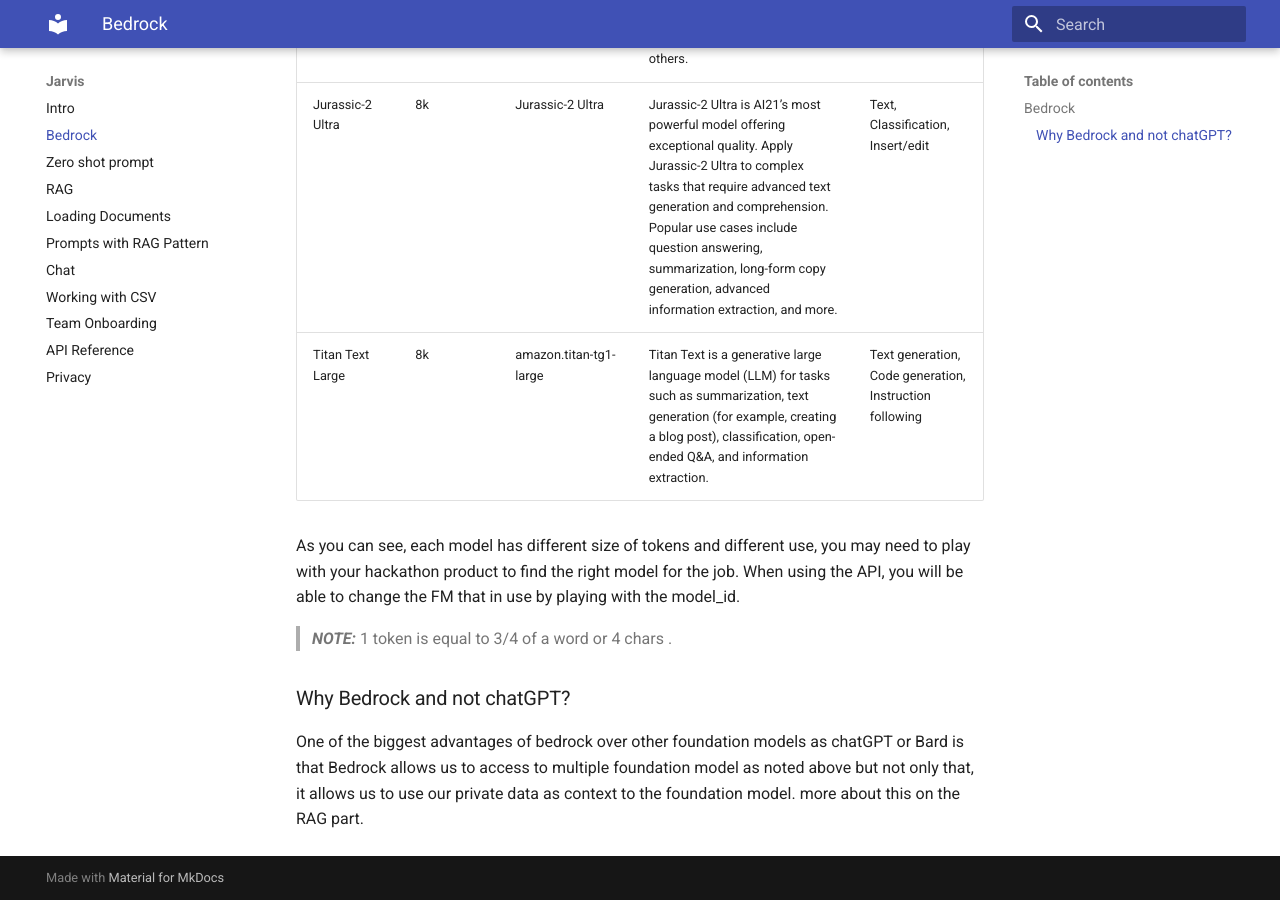
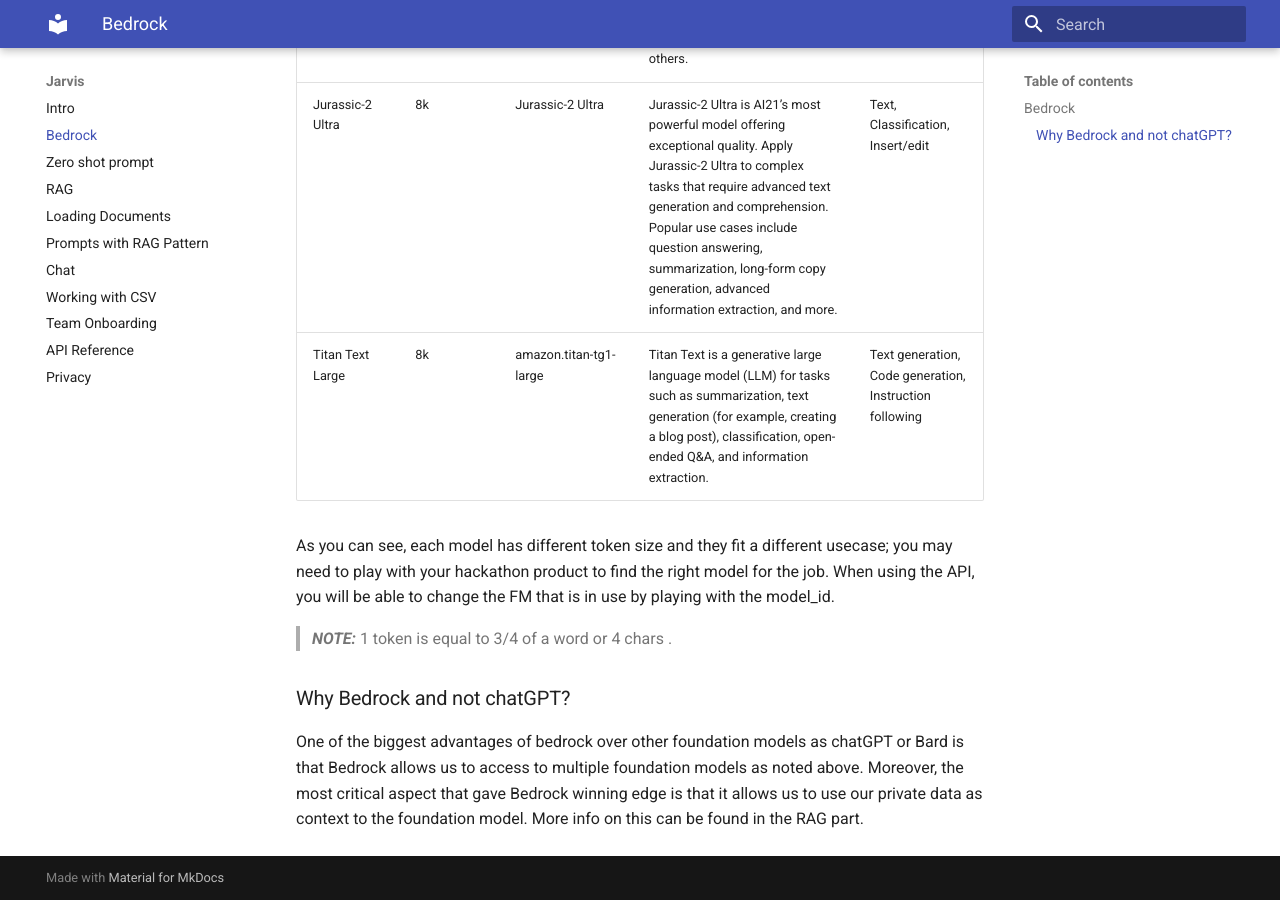
Before and after one commit to PayU/hackathon-docs, an MkDocs documentation site: the page built from docs/jarvis/docs/bedrock.md, in a window 1280 px wide and 900 px high, scrolled down 1008 px. Built offline with MkDocs 1.6.1 and Material for MkDocs 9.7.7, drawn with Linux system fonts in a browser that asks for light colours; some of the changed text lies outside the part shown.

Commit message:
Update bedrock.md

```diff
--- a/docs/jarvis/docs/bedrock.md
+++ b/docs/jarvis/docs/bedrock.md
@@ -2,12 +2,12 @@
 
 Bedrock is a new service that as of writing this line (25.9.23) is still in beta stage and not available to AWS customers.
 
-Bedrock is a product by AWS that Accelerates development of generative AI applications using FMs through an API, without managing infrastructure.
+Bedrock is a product by AWS that accelerates development of generative AI applications using FMs through an API, without managing infrastructure.
 Currently, Bedrock provides access to foundation model from Anthropic, AI21, AWS Titan family and Stability AI.
 Bedrock also enables us to privately customize FMs using our organization's data.
 
 
-In the hackathon, we choose to expose those foundation model through Jarvis.
+In the hackathon, we chose to expose those foundation models through Jarvis.
 
 | Model Name            | Max Tokens | Model Id                    | Notes                                                                                                                                                                                                                                                                                                                                           | Classification                                          |
 |-----------------------|------------|-----------------------------|-------------------------------------------------------------------------------------------------------------------------------------------------------------------------------------------------------------------------------------------------------------------------------------------------------------------------------------------------|---------------------------------------------------------|
@@ -17,9 +17,9 @@
 | Jurassic-2 Ultra      | 8k         | Jurassic-2 Ultra            | Jurassic-2 Ultra is AI21’s most powerful model offering exceptional quality. Apply Jurassic-2 Ultra to complex tasks that require advanced text generation and comprehension. Popular use cases include question answering, summarization, long-form copy generation, advanced information extraction, and more.                                | Text, Classification, Insert/edit                       |
 | Titan Text Large      | 8k         | amazon.titan-tg1-large      | Titan Text is a generative large language model (LLM) for tasks such as summarization, text generation (for example, creating a blog post), classification, open-ended Q&A, and information extraction.                                                                                                                                         | Text generation, Code generation, Instruction following |
 
-As you can see, each model has different size of tokens and different use, you may need to play with your
+As you can see, each model has different token size and they fit a different usecase; you may need to play with your
 hackathon product to find the right model for the job.
-When using the API, you will be able to change the FM that in use by playing with the model_id.
+When using the API, you will be able to change the FM that is in use by playing with the model_id.
 
 
 > **_NOTE:_** 1 token is equal to 3/4 of a word or 4 chars
@@ -28,5 +28,4 @@
 
 ### Why Bedrock and not chatGPT?
 One of the biggest advantages of bedrock over other foundation models as chatGPT or Bard is that
-Bedrock allows us to access to multiple foundation model as noted above but not only that, it allows us to use our private data
-as context to the foundation model. more about this on the RAG part.
+Bedrock allows us to access to multiple foundation models as noted above. Moreover, the most critical aspect that gave Bedrock winning edge is that it allows us to use our private data as context to the foundation model. More info on this can be found in the RAG part.
```
